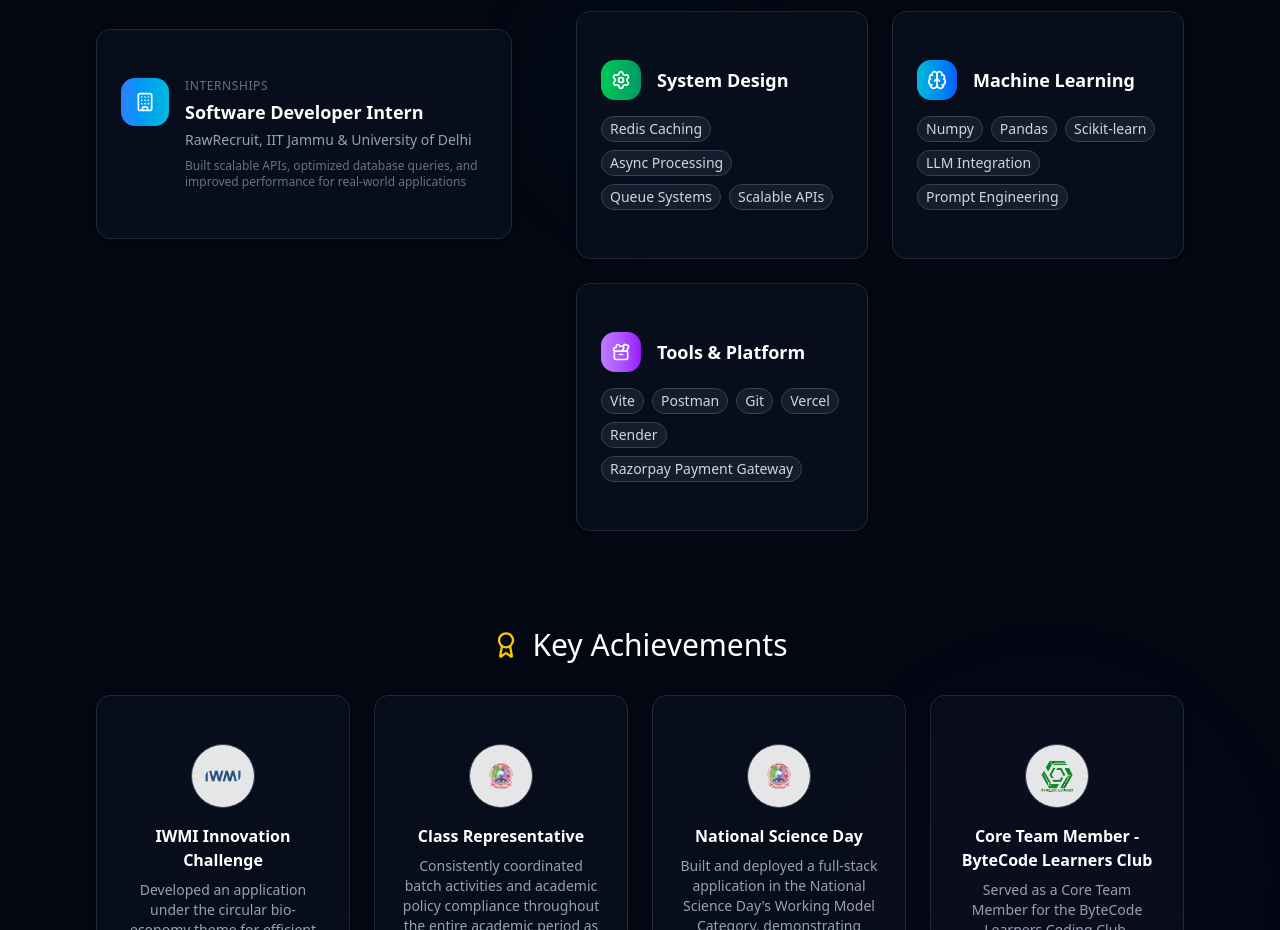
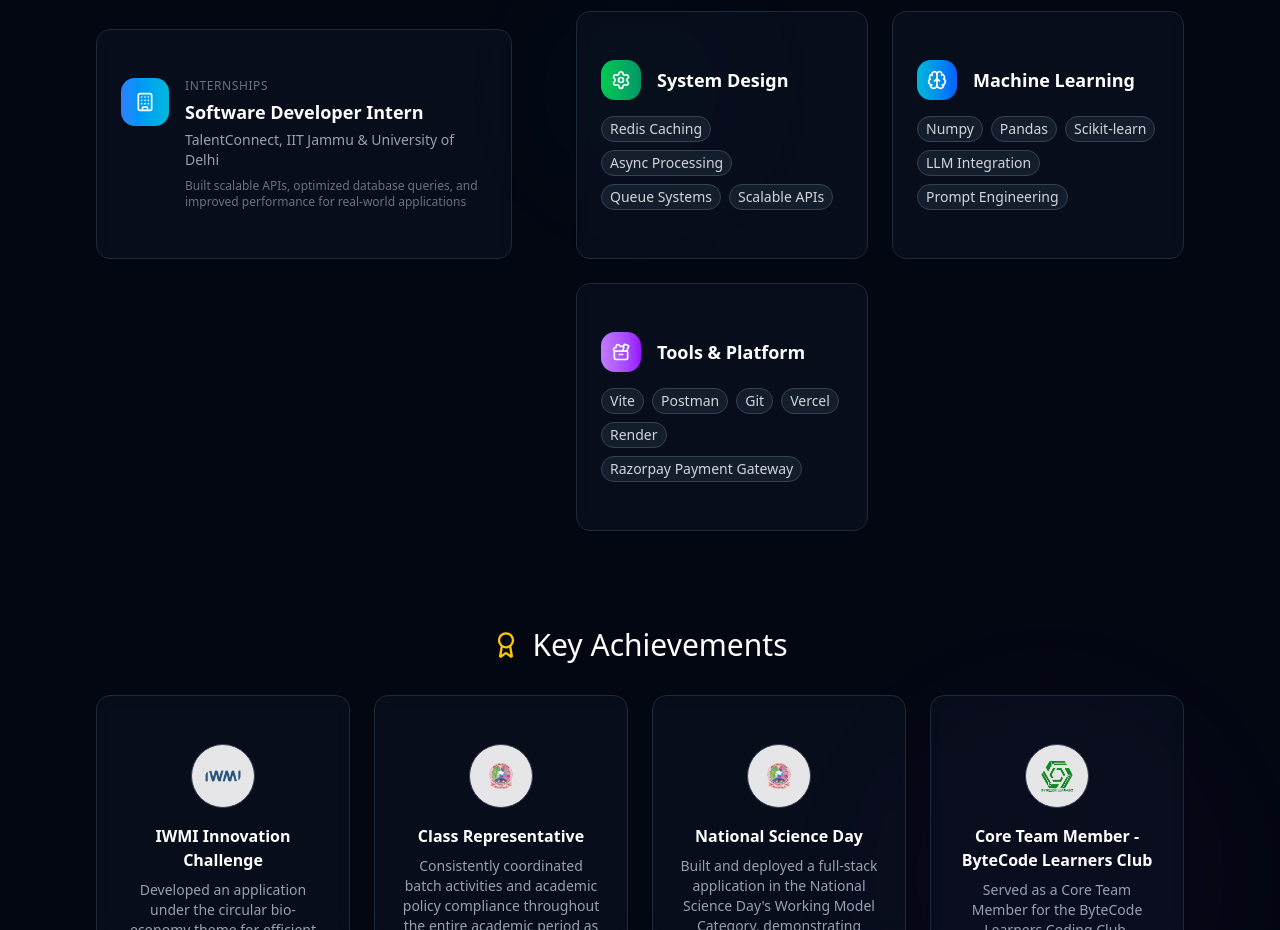
Before and after one commit to kanishqdhangar/portfolio, a React (Vite) app: page / in a window 1280 px wide. Shown: the part 1940-2870 px from the top of the page. Built offline with nearby package versions, Linux system fonts and the light colour scheme.

Commit message:
Updated about

```diff
--- a/src/components/About.tsx
+++ b/src/components/About.tsx
@@ -105,7 +105,7 @@ const backgroundInfo = [
     icon: Building,
     label: 'Internships',
     value: 'Software Developer Intern',
-    subtitle: 'RawRecruit, IIT Jammu & University of Delhi',
+    subtitle: 'TalentConnect, IIT Jammu & University of Delhi',
     details: 'Built scalable APIs, optimized database queries, and improved performance for real-world applications',
     link: null
   },
```
